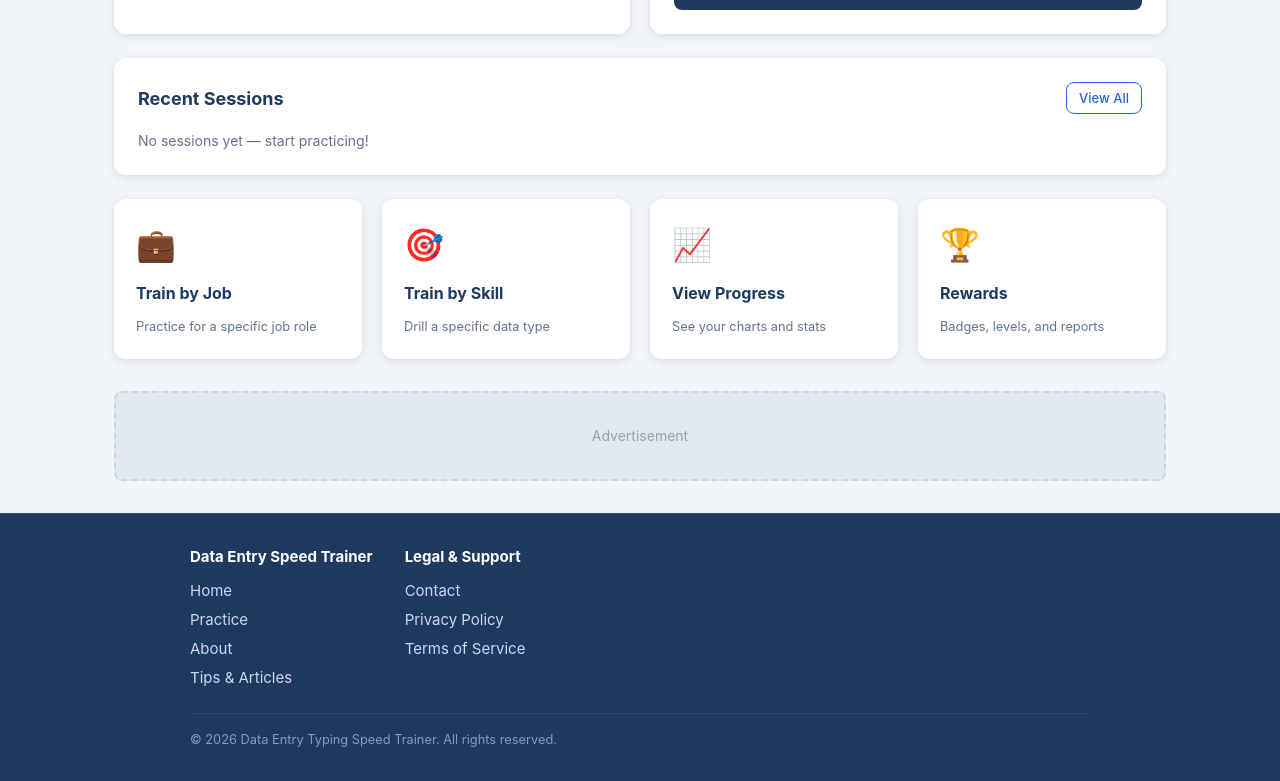
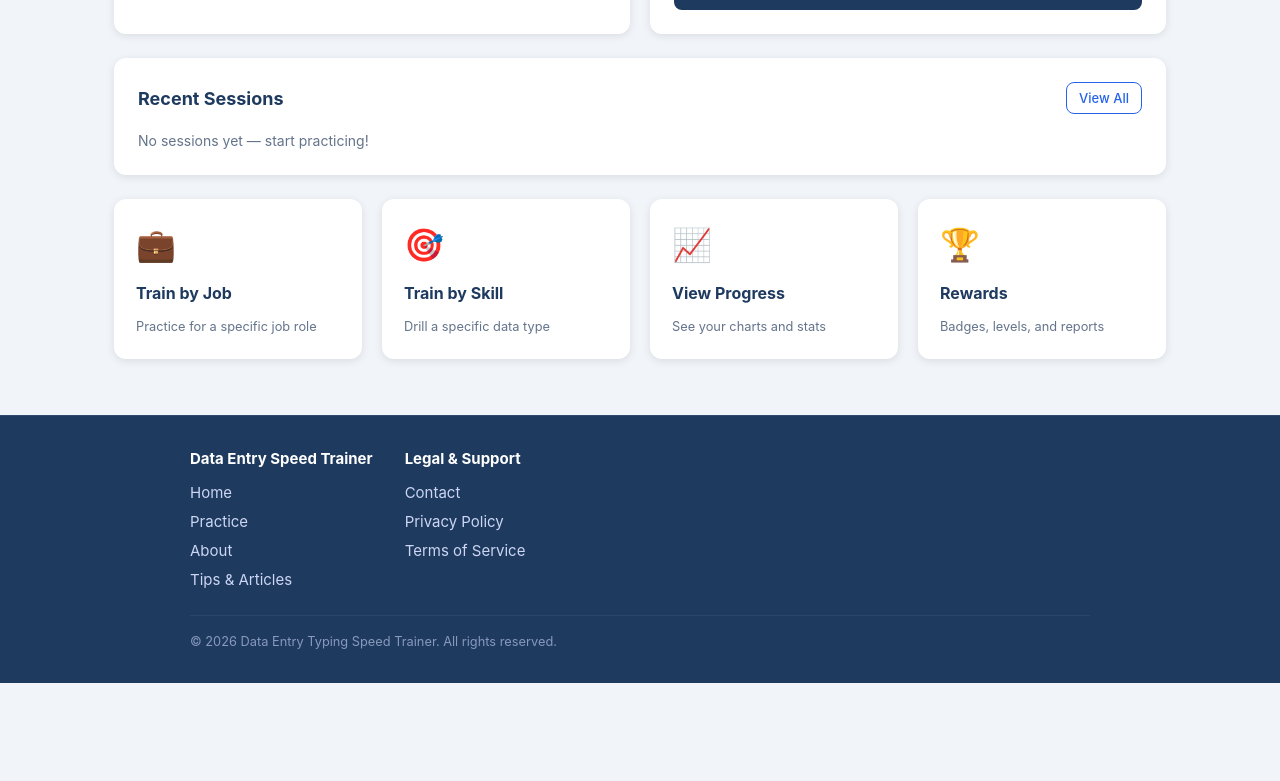
Before and after one commit to kaylaeastman86-cyber/Data-Entry-Typing-Speed-Trainer, a React (Vite) app: page /dashboard in a window 1280 px wide. Shown: the part 1255-2036 px from the top of the page. After the commit the page ends 1938 px from the top, so only its background shows below. Built offline with nearby package versions, Linux system fonts and the light colour scheme; sample sign-in values are in the browser's storage.

Commit message:
remove: ad placeholder until AdSense publisher ID received
Commented out the advertisement placeholder for future use.

```diff
--- a/src/pages/Dashboard.jsx
+++ b/src/pages/Dashboard.jsx
@@ -187,7 +187,7 @@ flexWrap:'wrap', gap:'0.5rem'
 ))}
 </div>
 
-<div className="ad-placeholder">Advertisement</div>
+{/* AdSense slot — add when publisher ID received */}
 </div>
 )
 }
```
